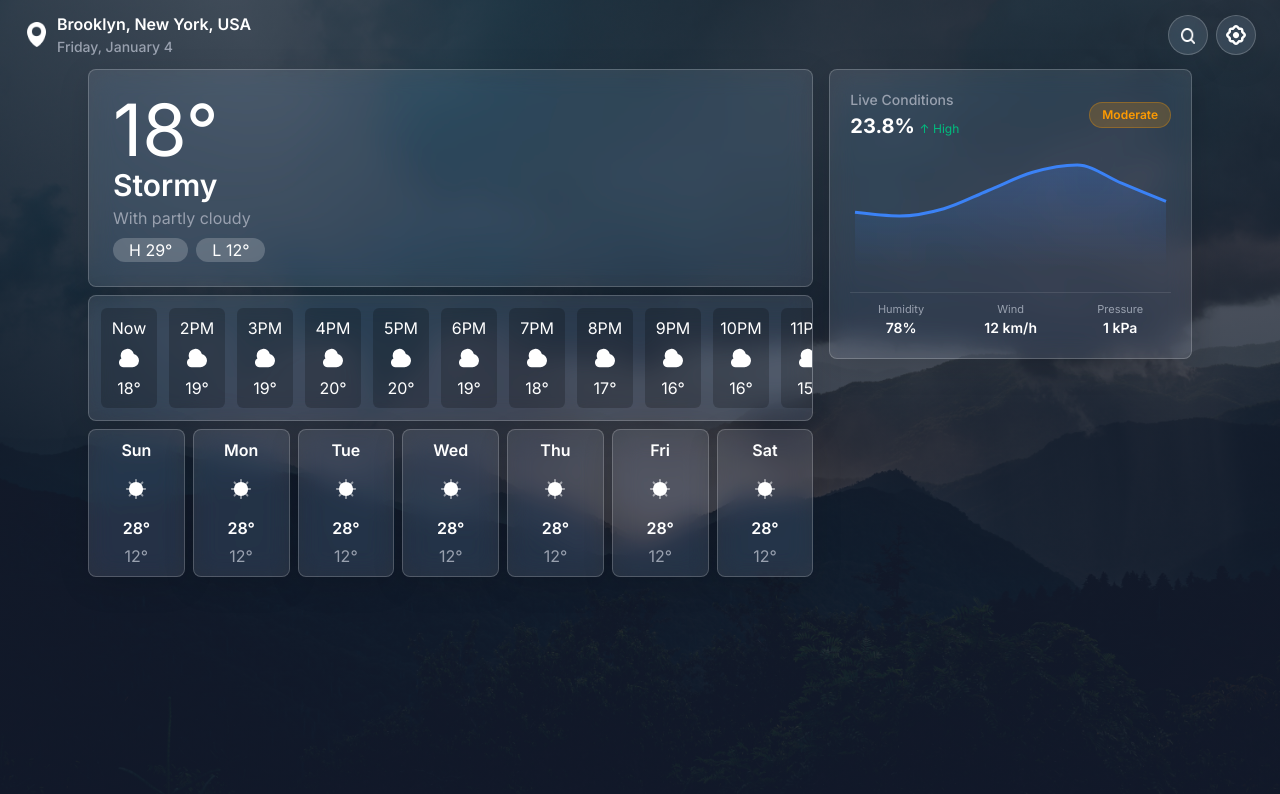
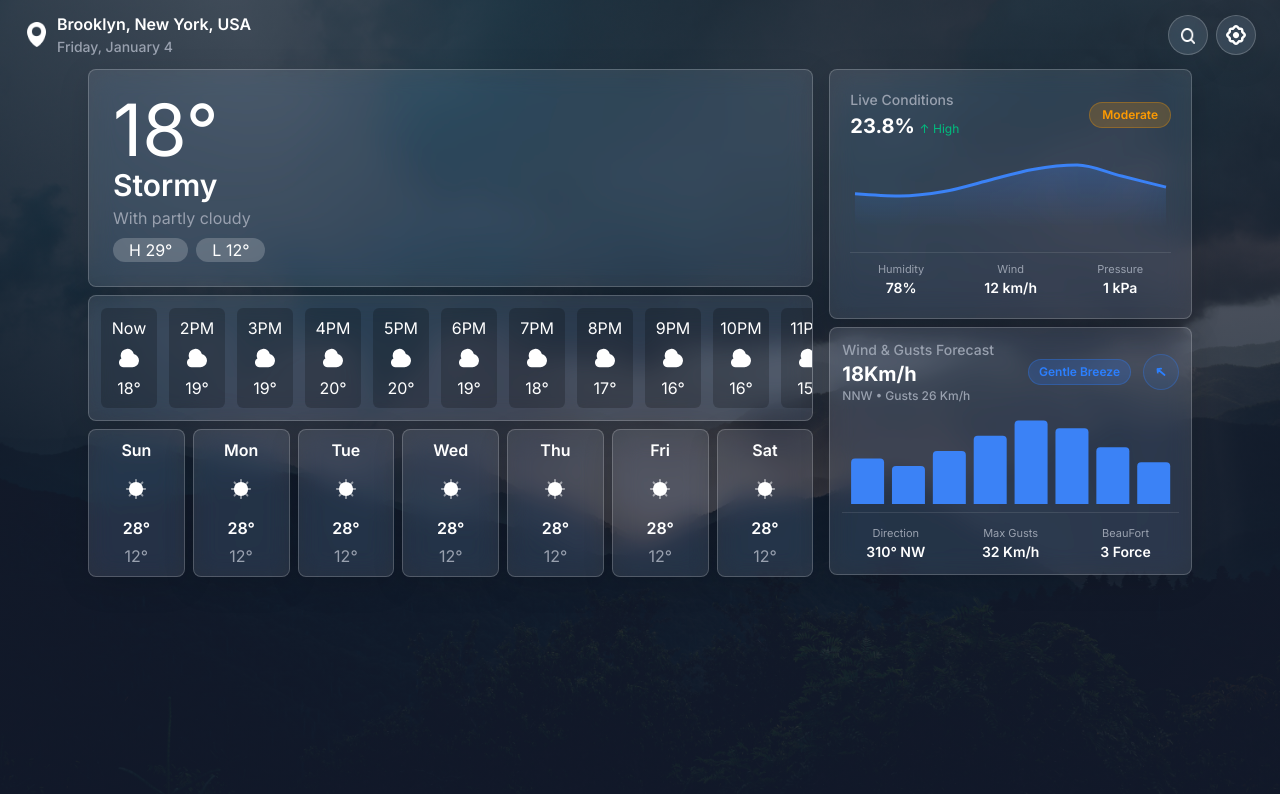
Before and after one commit to SabirLahbib-dev/Weather-Web-App, a React (Vite) app: page / in a window 1280 px wide. Shown: the top 794 px of the page. Built offline with nearby package versions, Linux system fonts and the light colour scheme.

Commit message:
Create the WindMapCard component

```diff
--- a/src/App.jsx
+++ b/src/App.jsx
@@ -3,6 +3,7 @@ import { HeroWeatherCard } from "./components/HeroWeatherCard";
 import { HourlyForecast } from "./components/HourlyForecast";
 import { WeeklyForecast } from "./components/WeeklyForecast";
 import { LiveConditionsCard } from "./components/LiveConditionsCard";
+import { WindMapCard } from "./components/WindMapCard";
 import "./App.css";
 
 function App() {
@@ -15,8 +16,9 @@ function App() {
           <HourlyForecast />
           <WeeklyForecast />
         </div>
-        <div className="min-w-0 w-full lg:w-1/3">
+        <div className="flex flex-col gap-2 min-w-0 w-full  lg:w-1/3">
           <LiveConditionsCard />
+          <WindMapCard />
         </div>
       </main>
     </>
--- a/src/components/LiveConditionsCard.jsx
+++ b/src/components/LiveConditionsCard.jsx
@@ -34,7 +34,7 @@ export function LiveConditionsCard() {
       </div>
 
       {/* 2. Smooth Recharts Area Graph */}
-      <div className="w-full h-28 my-1">
+      <div className="w-full h-18 my-1">
         <ResponsiveContainer width="100%" height="100%">
           <AreaChart data={mockData}>
             <defs>
--- /dev/null
+++ b/src/components/WindMapCard.jsx
@@ -0,0 +1,102 @@
+import { BarChart, Bar, ResponsiveContainer, Tooltip } from "recharts";
+
+const mockWindData = [
+  { time: "00:00", speed: 12, gusts: 18 },
+  { time: "03:00", speed: 10, gusts: 15 },
+  { time: "06:00", speed: 14, gusts: 20 },
+  { time: "09:00", speed: 18, gusts: 26 },
+  { time: "12:00", speed: 22, gusts: 32 },
+  { time: "15:00", speed: 20, gusts: 28 },
+  { time: "18:00", speed: 15, gusts: 22 },
+  { time: "21:00", speed: 11, gusts: 16 },
+];
+export const WindMapCard = () => {
+  return (
+    <section className="dark:glass glass-light h-62 w-full rounded-lg flex flex-col gap-1 justify-center p-3 min-w-0">
+      <div className="flex items-center justify-between min-w-0">
+        <div className="min-w-0">
+          <p className="text-sm font-medium text-slate-500 dark:text-gray-400">
+            Wind & Gusts Forecast
+          </p>
+          <div className="text-xl font-bold text-slate-800 dark:text-white">
+            18Km/h
+          </div>
+          <div className="text-xs font-medium text-slate-500 dark:text-gray-400">
+            NNW • Gusts 26 Km/h
+          </div>
+        </div>
+
+        <div className="flex items-center gap-3 shrink-0">
+          <span className="px-2.5 py-1 rounded-full text-xs font-semibold bg-blue-500/20 text-blue-500 border border-blue-500/30 shrink-0">Gentle Breeze</span>
+          <div className="w-9 h-9 rounded-full bg-blue-500/10 border border-blue-500/30 flex items-center justify-center shrink-0">
+            <svg
+              className="w-4 h-4 text-blue-500 transition-transform duration-500"
+              style={{ transform: `rotate(${310}deg)` }}
+              fill="none"
+              stroke="currentColor"
+              viewBox="0 0 24 24"
+            >
+              <path
+                strokeLinecap="round"
+                strokeLinejoin="round"
+                strokeWidth={2.5}
+                d="M12 19V5m0 0l-4 4m4-4l4 4"
+              />
+            </svg>
+          </div>
+        </div>
+      </div>
+      <div className="h-[60%] w-full min-w-0">
+        <ResponsiveContainer height="100%" width="100%">
+          <BarChart data={mockWindData}>
+            <Bar dataKey="speed" fill="#3b82f6" radius={[4, 4, 0, 0]} />
+            <Tooltip
+              cursor={{ fill: "rgba(255, 255, 255, 0.05)" }}
+              content={({ active, payload }) => {
+                if (active && payload && payload.length) {
+                  return (
+                    <div className="dark:glass dark:bg-white/60 glass-light px-3 py-1.5 rounded-lg text-xs font-semibold dark:text-white shadow-lg border border-white/10">
+                      <p className="text-blue-400">
+                        Speed: {payload[0].value} km/h
+                      </p>
+                      <p className="text-slate-800 text-[10px] dark:text-slate-800">
+                        Gusts: {payload[0].payload.gusts} km/h
+                      </p>
+                    </div>
+                  );
+                }
+                return null;
+              }}
+            />
+          </BarChart>
+        </ResponsiveContainer>
+      </div>
+      <div className="grid grid-cols-3 gap-2 pt-3 border-t border-gray-200 dark:border-white/10 text-center">
+        <div>
+          <p className="text-[11px] text-gray-500 dark:text-gray-400">
+            Direction
+          </p>
+          <p className="text-sm font-semibold dark:text-white text-slate-800">
+            310° NW
+          </p>
+        </div>
+        <div>
+          <p className="text-[11px] text-gray-500 dark:text-gray-400">
+            Max Gusts
+          </p>
+          <p className="text-sm font-semibold dark:text-white text-slate-800">
+            32 Km/h
+          </p>
+        </div>
+        <div>
+          <p className="text-[11px] text-gray-500 dark:text-gray-400">
+            BeauFort
+          </p>
+          <p className="text-sm font-semibold dark:text-white text-slate-800">
+            3 Force
+          </p>
+        </div>
+      </div>
+    </section>
+  );
+};
```
